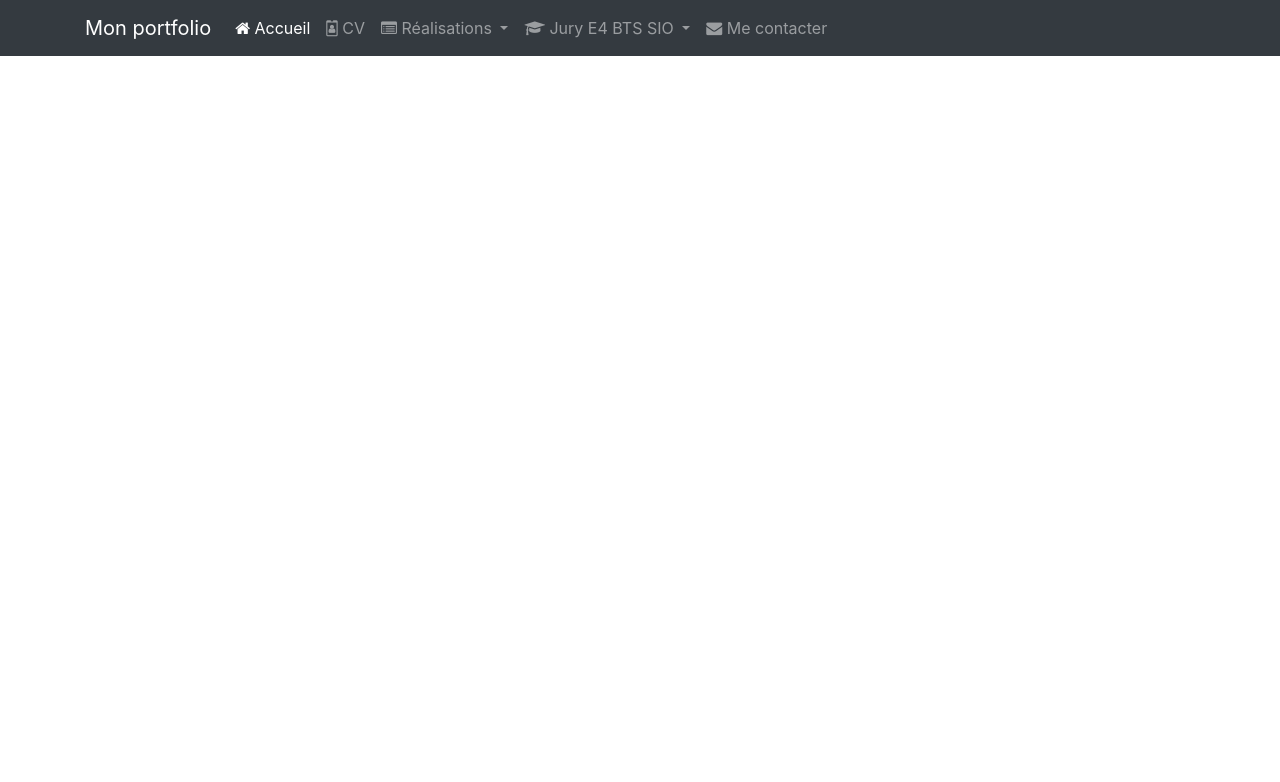
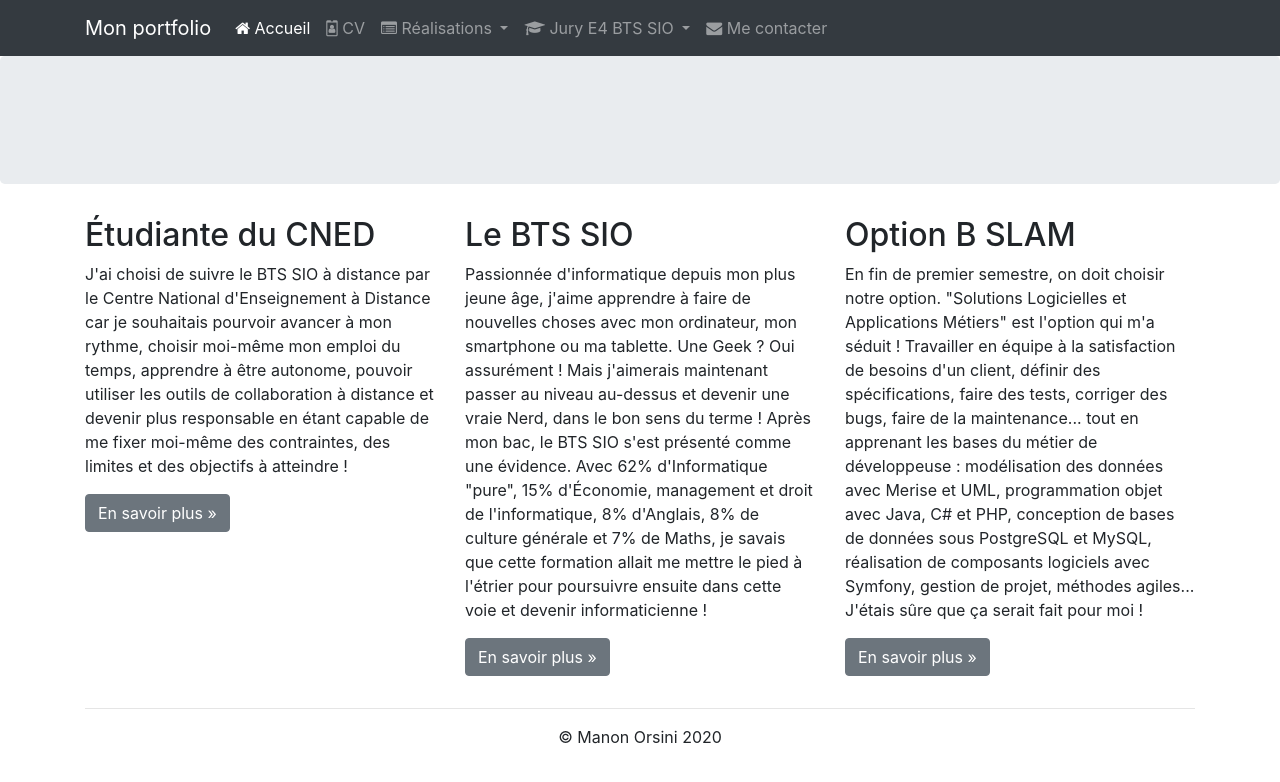
Before and after one commit to ManonOrs/manonorsini.github.io, a plain HTML site: page index.html in a window 1280 px wide. Drawn offline with nearby package versions, Linux system fonts and the light colour scheme.

Commit message:
Ajour d'un pied de page Task #5 - Ajouter un pied de page

```diff
--- a/index.html
+++ b/index.html
@@ -123,5 +123,63 @@
         <script src="https://code.jquery.com/jquery-3.5.1.slim.min.js" integrity="sha384-DfXdz2htPH0lsSSs5nCTpuj/zy4C+OGpamoFVy38MVBnE+IbbVYUew+OrCXaRkfj" crossorigin="anonymous"></script>
         <script src="https://cdn.jsdelivr.net/npm/popper.js@1.16.1/dist/umd/popper.min.js" integrity="sha384-9/reFTGAW83EW2RDu2S0VKaIzap3H66lZH81PoYlFhbGU+6BZp6G7niu735Sk7lN" crossorigin="anonymous"></script>
         <script src="https://stackpath.bootstrapcdn.com/bootstrap/4.5.2/js/bootstrap.min.js" integrity="sha384-B4gt1jrGC7Jh4AgTPSdUtOBvfO8shuf57BaghqFfPlYxofvL8/KUEfYiJOMMV+rV" crossorigin="anonymous"></script>
+
+        <div class="jumbotron"></div> <!-- Emplacement pour le contenu principal de la page -->
+        <footer>
+            <div class="container">
+                <div class="row">
+                    <div class="col-lg-4">
+                        <h2>Étudiante du CNED</h2>
+                        <p>J'ai choisi de suivre le BTS SIO à distance par le Centre National
+                            d'Enseignement à Distance car je souhaitais pourvoir avancer à mon rythme,
+                            choisir moi-même mon emploi du temps, apprendre à être autonome, pouvoir
+                            utiliser les outils de collaboration à distance et devenir plus responsable en
+                            étant capable de me fixer moi-même des contraintes, des limites et des
+                            objectifs à atteindre !
+                        </p>
+                        <p><a class="btn btn-secondary" href="http://www.cned.fr" target="_blank"
+                              role="button">En savoir plus »</a>
+                        </p>
+                    </div>
+                    <div class="col-lg-4">
+                        <h2>Le BTS SIO</h2>
+                        <p>Passionnée d'informatique depuis mon plus jeune âge, j'aime apprendre à faire
+                            de nouvelles choses avec mon ordinateur, mon smartphone ou ma tablette. Une
+                            Geek ? Oui assurément ! Mais j'aimerais maintenant passer au niveau au-dessus
+                            et devenir une vraie Nerd, dans le bon sens du terme ! Après mon bac, le BTS
+                            SIO s'est présenté comme une évidence. Avec 62% d'Informatique "pure", 15%
+                            d'Économie, management et droit de l'informatique, 8% d'Anglais, 8% de culture
+                            générale et 7% de Maths, je savais que cette formation allait me mettre le
+                            pied à l'étrier pour poursuivre ensuite dans cette voie et devenir
+                            informaticienne !
+                        </p>
+                        <p><a class="btn btn-secondary" href="https://fr.wikipedia.org/wiki/Brevet_de_tec
+                              hnicien_supérieur_-_Services_informatiques_aux_organisations"
+                              target="_blank" role="button">En savoir plus »</a>
+                        </p>
+                    </div>
+                    <div class="col-lg-4">
+                        <h2>Option B SLAM</h2>
+                        <p>En fin de premier semestre, on doit choisir notre option. "Solutions
+                            Logicielles et Applications Métiers" est l'option qui m'a séduit&nbsp;!
+                            Travailler en équipe à la satisfaction de besoins d'un client, définir des
+                            spécifications, faire des tests, corriger des bugs, faire de la maintenance...
+                            tout en apprenant les bases du métier de développeuse : modélisation des
+                            données avec Merise et UML, programmation objet avec Java, C# et PHP,
+                            conception de bases de données sous PostgreSQL et MySQL, réalisation de
+                            composants logiciels avec Symfony, gestion de projet, méthodes agiles...
+                            J'étais sûre que ça serait fait pour moi !
+                        </p>
+                        <p><a class="btn btn-secondary" href="http://www.onisep.fr/Ressources/Univers-For
+                              mation/Formations/Post-bac/BTS-Services-informatiques-aux-organisations-opt
+                              ion-B-solutions-logicielles-et-applications-metiers" target="_blank"
+                              role="button">En savoir plus »</a>
+                        </p>
+                    </div>
+                </div>
+                <hr>
+                <p class="text-center" id="copyright">© Manon Orsini 2020</p>
+            </div>
+        </footer>
     </body>
 </html>
```
